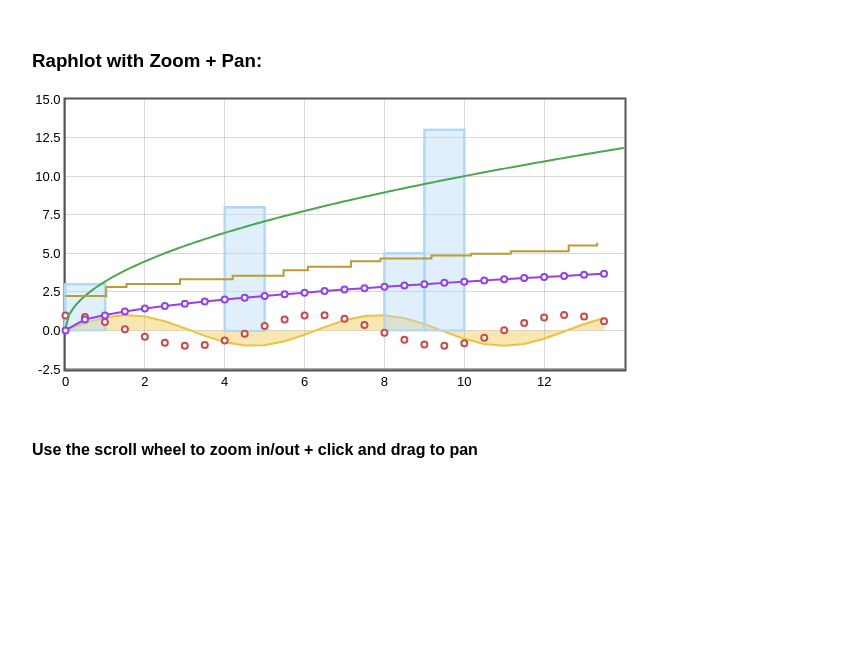
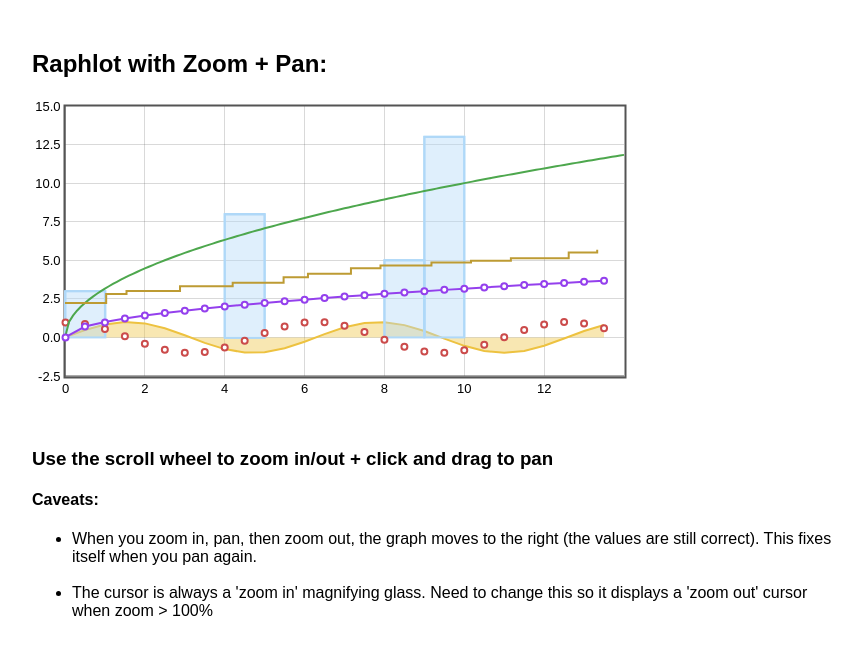
Before and after one commit to ericliao/Sandbox, a plain HTML site: page index.html in a window 1280 px wide. Shown: the whole page, without its empty margins (18-880 px from the left). Drawn offline with nearby package versions, Linux system fonts and the light colour scheme.

Commit message:
Added some notes about existing caveats

```diff
--- a/index.html
+++ b/index.html
@@ -11,7 +11,7 @@
     <script language="javascript" type="text/javascript" src="jquery.flot.raph.navigate.js"></script>
  </head>
     <body>
-      <h3>Raphlot with Zoom + Pan:</h3>
+      <h2>Raphlot with Zoom + Pan:</h2>
       <div id="placeholder" style="width:600px;height:300px;margin-bottom:50px;cursor:-webkit-zoom-in;"></div>
 
 <script id="source" language="javascript" type="text/javascript">
@@ -82,7 +82,12 @@ $(function () {
 });
 </script>
 
-<h4>Use the scroll wheel to zoom in/out + click and drag to pan</h4>
+<h3>Use the scroll wheel to zoom in/out + click and drag to pan</h3>
+<h4>Caveats:</h4>
+<ul>
+<li>When you zoom in, pan, then zoom out, the graph moves to the right (the values are still correct). This fixes itself when you pan again.</li><br/>
+<li>The cursor is always a 'zoom in' magnifying glass. Need to change this so it displays a 'zoom out' cursor when zoom > 100%</li>
+</ul>
 
 </body>
 </html>
```
